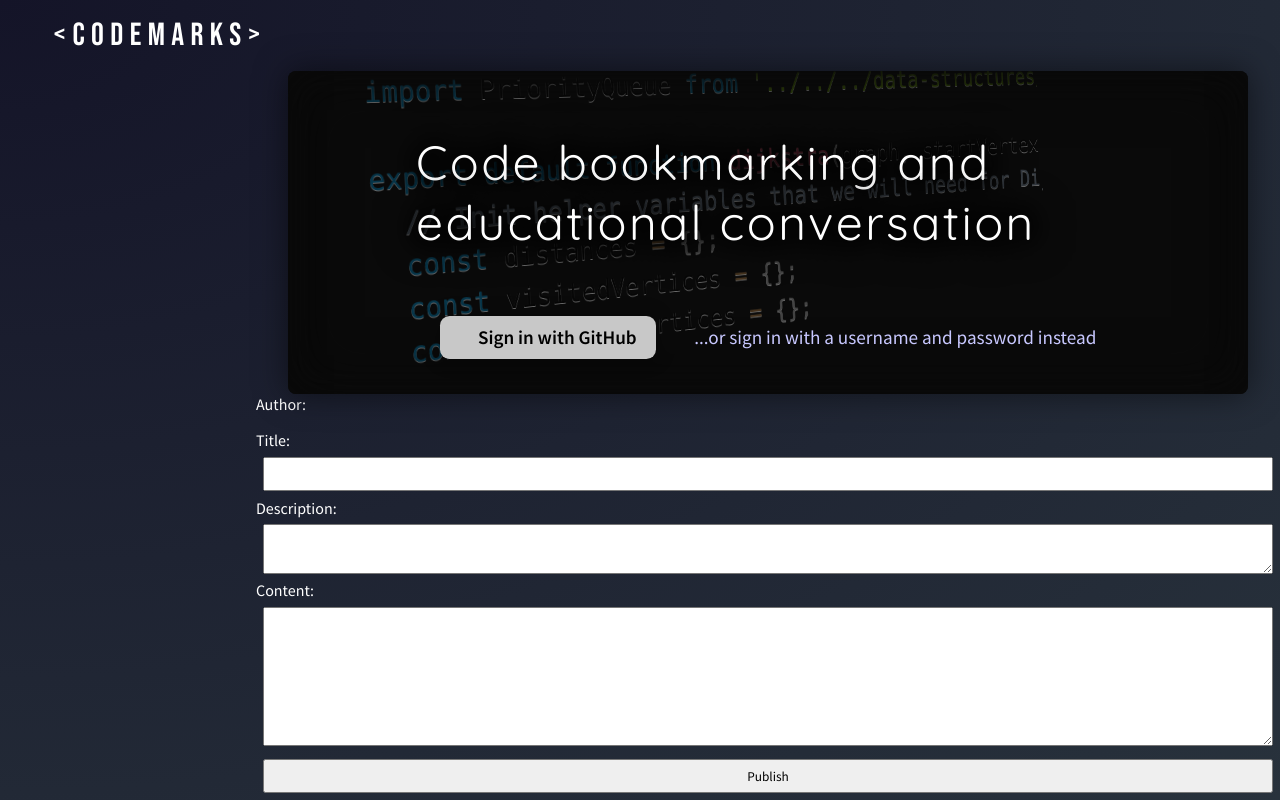
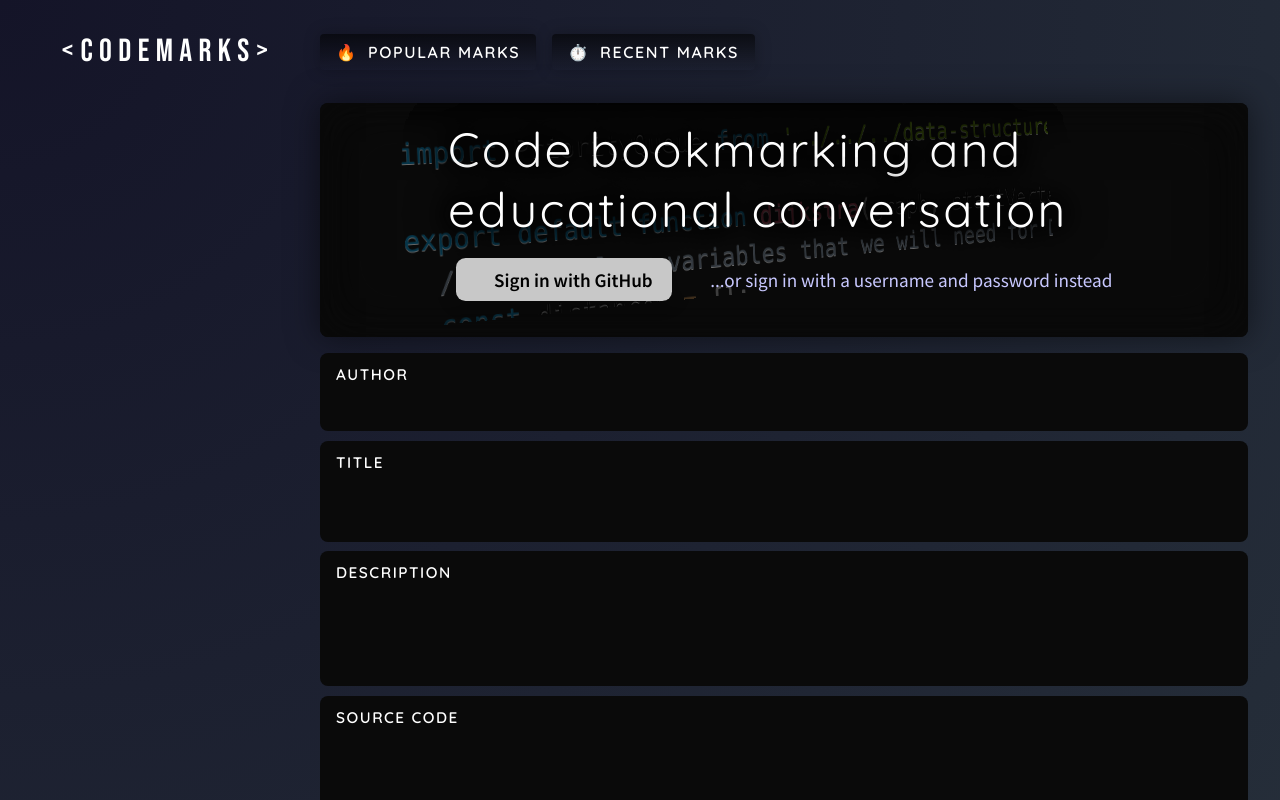
Before and after one commit to stellie82/codeMarks, a React (Create React App) app in the folder client/: page /newpost in a window 1280 px wide. Shown: the top 800 px of the page. Built offline with nearby package versions, Linux system fonts and the light colour scheme; no server answers; some icons are missing.

Commit message:
PostComposer component and general layout improvements

```diff
--- a/client/src/App.js
+++ b/client/src/App.js
@@ -106,9 +106,9 @@ class App extends Component {
             path="/"
             render={props => (
               <div className="container">
-                <Header user={this.state.user} />
+                <Header authenticated={this.state.authenticated} user={this.state.user} />
                 <div className="pageContent">
-                  { this.state.user.social ? '' : <Hero user={this.state.user} /> }
+                  { this.state.authenticated ? '' : <Hero user={this.state.user} /> }
                   <div className="cardBlock">
                     <PreviewCard />
                     <PreviewCard />
@@ -141,7 +141,7 @@ class App extends Component {
             path="/newpost"
             render={props => (
               <div className="container">
-                <Header user={this.state.user} suppressCreateCodemark="false" />
+                <Header authenticated={this.state.authenticated} user={this.state.user} />
                 <div className="pageContent">
                   { this.state.user.social ? '' : <Hero user={this.state.user} /> }
                   <PostComposer user={this.state.user} />
--- a/client/src/components/Header/index.js
+++ b/client/src/components/Header/index.js
@@ -17,11 +17,17 @@ class Header extends Component {
   render() {
     return (
       <div className="header">
-        {this.props.location}
         <Link to="/" className="title">codemarks</Link>
-        {(this.props.user.social && !this.props.suppressCreateCodemark) ? <Link to="/newpost" className="createPost">createCodemark()</Link> : '' }
-        {this.props.user.social ?
-          (<span className="authStatus">Welcome back, {this.props.user.social.github.username}.&nbsp;&nbsp;<a href="http://localhost:3001/auth/logout">Sign out.</a></span>)
+        <div className="btn-row markOptions">
+          <Link to="/popular" className="rounded-btn icon-btn-before popularMarks">Popular marks</Link>
+          <Link to="/recent" className="rounded-btn icon-btn-before recentMarks">Recent marks</Link>
+          { this.props.authenticated ? <Link to="/mine" className="skyblue rounded-btn icon-btn-before myMarks">My marks</Link> : '' }
+          { this.props.authenticated ? <Link to="/newpost" className="lime rounded-btn icon-btn-before newMark">New mark</Link> : '' }
+        </div>
+        {this.props.authenticated ?
+          (<span className="authStatus">Welcome back, {this.props.user.social.github.username}.
+              <a className="red rounded-btn icon-btn-after signOut" href="http://localhost:3001/auth/logout">Sign out</a>
+           </span>)
             :
           (<span className="authStatus"></span>)
         }
--- a/client/src/components/Header/style.css
+++ b/client/src/components/Header/style.css
@@ -3,7 +3,7 @@
 @import url('https://fonts.googleapis.com/css?family=Bebas+Neue|Quicksand:300,400,500,600,700|Rubik:300,400,500,700&display=swap');
 
 div.header {
-  padding: 1em 2em;
+  padding: 1rem 1rem;
   display: flex;
   flex-direction: row;
   justify-content: space-between;
@@ -12,43 +12,38 @@ div.header {
 
 div.header a.title {
   display: inline-block;
-  width: 16rem;
+  width: 17rem;
+  margin-right: 1rem;
   text-align: center;
   text-decoration: none;
   font-family: 'Bebas Neue';
   font-size: 2em;
   letter-spacing: 0.2em;
   color: white;
-  /* outline: 1px solid white; */
 }
 div.header a.title:before { content: '<'; }
 div.header a.title:after { content: '>'; }
 div.header a.title:hover:before { color: lime; }
 div.header a.title:hover:after { color: lime; }
 
-span.authStatus a {
-  color: rgbA(200, 200, 255, 1.00);
-  text-decoration: none;
+div.header .signOut {
+  margin-left: 2rem;
 }
 
-a.createPost {
-  display: inline-flex;
-  flex-direction: row;
-  align-items: center;
-  /* background: rgbA(30, 30, 30, 1.00); */
-  background: rgbA(225, 225, 255, 1.00);
-  color: black;
-  font-weight: 600;
-  padding: 0.5em 1em;
-  border-radius: 0.25em;
-  box-shadow: 0 0 1em rgbA(0, 0, 0, 0.25);
-  text-decoration: none;
-  font-size: 1.2em;
-  text-decoration: none;
-  color: rgbA(0, 0, 0, 1.00);
+div.header .markOptions {
+  /* outline: 2px solid white; */
+  flex-grow: 1;
 }
 
-a.createPost:hover {
-  box-shadow: 0 0 1em rgbA(0, 0, 0, 0.80);
-  background: rgbA(225, 225, 255, 1.00);
+div.header .markOptions a:before,
+div.header .signOut:after {
+
 }
+div.header .signOut:after {
+  text-align: right;
+}
+div.header .popularMarks:before { content: '🔥'; }
+div.header .recentMarks:before { content: '⏱️'; }
+div.header .myMarks:before { content: '🧍'; }
+div.header .newMark:before { content: '✏️'; }
+div.header .signOut:after { content: '❌'; }
--- a/client/src/components/Hero/index.js
+++ b/client/src/components/Hero/index.js
@@ -20,7 +20,7 @@ class Hero extends Component {
   render() {
     return (
       <div className="hero">
-        <span class="description">
+        <span className="description">
           Code bookmarking and educational conversation
         </span>
         <pre className="codePreview">
@@ -99,23 +99,12 @@ export default function dijkstra(graph, startVertex) {
           ''
             :
           (<span>
-            <a className="github login" href="http://localhost:3001/auth/github"><i class="devicon-github-plain colored"></i>Sign in with GitHub</a>
+            <a className="github login" href="http://localhost:3001/auth/github"><i className="devicon-github-plain colored"></i>Sign in with GitHub</a>
             <Link className="local login" to="/login/local">...or sign in with a username and password instead</Link>
           </span>)
         }
       </div>
     );
-    // return 'test';
-    // return ({
-    //     this.props.user ?
-    //     '' : (
-    //       <div>
-    //         <a href="/login/github">Authenticate with GitHub</a>
-    //         &nbsp;&nbsp;&nbsp;&nbsp;&nbsp;&nbsp;
-    //         <Link to="/login/local"/>...alternatively, sign up with a username and password</Link>
-    //       </div>
-    //     )
-    //   });
   }
 
 }
--- a/client/src/components/Hero/style.css
+++ b/client/src/components/Hero/style.css
@@ -15,7 +15,7 @@ div.hero {
   overflow: hidden;
   box-shadow: 0 0 2em rgbA(0, 0, 0, 0.50);
   /* margin-bottom: 2em; */
-  margin: 0em 2em;
+  margin: 0.5rem;
 }
 
 div.hero:before {
--- a/client/src/components/PostComposer/index.js
+++ b/client/src/components/PostComposer/index.js
@@ -1,20 +1,37 @@
 import React, { Component } from "react";
+import { Link } from "react-router-dom";
 import io from "socket.io-client";
 import "./style.css";
 
 class PostComposer extends Component {
 
-  state = { };
+  state = {
+    title: '',
+    description: '',
+    content: ''
+  };
 
   constructor(props) {
     super(props);
+    this.postTitleInput = React.createRef();
   }
 
   componentDidMount() {
-
+    this.postTitleInput.current.focus();
   }
 
-  publishPost() {
+  handleTitleChange = (event) => { this.setState({ title: event.target.value }); }
+  handleDescriptionChange = (event) => { this.setState({ description: event.target.value }); }
+  handleContentChange = (event) => { this.setState({ content: event.target.value }); }
+
+  tryPublishPost() {
+    let postData = {
+      author: this.props.user._id,
+      title: this.state.title,
+      description: this.state.description,
+      content: this.state.content
+    }
+    console.log(postData);
     // TODO: call "publishPost" express route here, then using the returned postKey, call:
     // this.props.history.push('/viewpost?key=KEY_HERE')
   }
@@ -22,11 +39,22 @@ class PostComposer extends Component {
   render() {
     return (
       <div className="compositionBox">
-        Author: <span className="postAutherName">{this.props.user.social ? this.props.user.social.github.username : ''}</span>
-        Title: <input type="text" name="postDescriptionInput"></input>
-        Description: <textarea id="descriptionBox" name="descriptionBox" className="descriptionBox"></textarea>
-        Content: <textarea id="codeBox" name="codeBox" className="codeBox"></textarea>
-        <input type="submit" value="Publish" />
+        <div className="formStyle postAuthorName">
+          <span className="formStyleInput postAuthorName">{this.props.user.social ? this.props.user.social.github.username : ''}</span>
+        </div>
+        <div className="formStyle postTitleBox">
+          <input type="text" name="postTitleBox" className="formStyleInput postTitleBox" ref={this.postTitleInput}  onChange={this.handleTitleChange}></input>
+        </div>
+        <div className="formStyle descriptionBox">
+          <textarea id="descriptionBox" name="descriptionBox" className="formStyleInput descriptionBox" onChange={this.handleDescriptionChange}></textarea>
+        </div>
+        <div className="formStyle codeBox">
+          <textarea id="codeBox" name="codeBox" className="formStyleInput codeBox" onChange={this.handleContentChange}></textarea>
+        </div>
+        <div className="btn-row submitActions">
+          <Link to="/" className="red rounded-btn icon-btn-before cancelPost">Cancel</Link>
+          <span className="lime rounded-btn icon-btn-before publishPost" onClick={(e) => this.tryPublishPost(e)}>Publish your mark</span>
+        </div>
       </div>
     );
   }
--- a/client/src/components/PostComposer/style.css
+++ b/client/src/components/PostComposer/style.css
@@ -6,15 +6,60 @@
   display: flex;
   flex-direction: column;
 }
-.compositionBox > * {
-  margin: 0.5em;
+.compositionBox > *:not(:last-child) {
+  margin-bottom: 0.5em;
 }
 .codeBox {
-  flex-grow: 1;
+  /* flex-grow: 1; */
+  min-height: 24rem;
 }
 .compositionBox input,
 .compositionBox textarea {
-  padding: 0.5em;
+  outline: none !important;
+  border: none !important;
+}
+
+.formStyle {
+  position: relative;
+  border-radius: 0.5rem;
+  padding-top: 2.5rem;
+  background: rgbA(10, 10, 10, 1.00);
+  color: white;
+  font-size: 1.2rem;
+  overflow: hidden;
+  min-height: 2em;
+}
+
+.formStyle:before {
+  position: absolute;
+  left: 1rem;
+  top: 0.75rem;
+  text-transform: uppercase;
+  font-weight: 600;
+  font-family: 'Quicksand';
+  letter-spacing: 0.1em;
+  font-size: 0.8em;
+}
+
+.formStyleInput {
+  color: white;
+  font-size: 1.2em;
+  padding: 1rem;
+}
+
+.formStyle.postAuthorName:before { content: 'Author'; }
+.formStyle.postTitleBox:before { content: 'Title'; }
+.formStyle.descriptionBox:before { content: 'Description'; }
+.formStyle.codeBox:before { content: 'Source Code'; }
+
+.publishPost:before { content: '✔️'; }
+.cancelPost:before { content: '❌'; }
+
+.compositionBox input,
+.compositionBox textarea {
+  background: none;
+  resize: none;
+  width: 100%;
 }
 
 .compositionBox input,
@@ -25,3 +70,7 @@
 .compositionBox textarea.codeBox {
   font-family: 'Source Code Pro';
 }
+
+.submitActions {
+  margin-top: 1rem;
+}
--- a/client/src/components/PreviewCard/style.css
+++ b/client/src/components/PreviewCard/style.css
@@ -14,7 +14,7 @@
   border-bottom: 0.1em solid transparent;
   flex-basis: 30em;
   flex-grow: 1;
-  margin: 1rem;
+  margin: 0.5rem;
   max-width: 33%;
   min-width: 24em;
 }
@@ -80,6 +80,7 @@
 }
 
 .previewCard span.postTag {
+  font-family: 'Quicksand';
   text-transform: uppercase;
   font-weight: 500;
   padding: 0.2em 0.6em;
@@ -91,7 +92,7 @@
 }
 
 .previewCard span.postTag:hover {
-  border-bottom: 0.1em solid lime;
+  border-bottom: 2px solid lime;
 }
 
 .previewCard span.postTag:not(:last-child) {
--- a/client/src/style.css
+++ b/client/src/style.css
@@ -18,21 +18,76 @@ body {
   min-height: 100vh;
   display: flex;
   flex-direction: column;
+  padding: 1rem;
 }
 
 .pageContent {
+  /* outline: 2px solid cyan; */
   display: flex;
   flex-direction: column;
-  margin-left: 16rem;
+  margin-left: 18em;
   flex: 1;
+  padding: 0.5rem;
 }
 
 .pageContent > div {
   flex: 1;
 }
 
+.pageContent > *:not(.cardBlock) {
+  margin: 0.5rem;
+}
+
 .cardBlock {
   display: flex;
   flex-wrap: wrap;
-  padding: 1rem;
+  /* padding: 1rem; */
+  align-content: flex-start;
 }
+
+.btn-row *:not(:last-child) {
+  margin-right: 1rem;
+}
+
+.rounded-btn {
+  align-self: flex-start;
+  /* background: rgbA(0, 0, 0, 0.60); */
+  background-image: linear-gradient(
+    rgbA(0, 0, 0, 0.60),
+    rgbA(0, 0, 0, 0.00));
+  padding: 0.5em 1em;
+  border-radius: 0.25em;
+  box-shadow: 0 0 1em rgbA(0, 0, 0, 0.25);
+  text-decoration: none;
+  /* font-size: 1.2em; */
+  text-decoration: none;
+  color: white;
+  text-transform: uppercase;
+  letter-spacing: 0.1em;
+  font-weight: 600;
+  font-family: 'Quicksand';
+  user-select: none;
+}
+
+.rounded-btn:hover {
+  cursor: pointer;
+  box-shadow: 0 0 1em rgbA(0, 0, 0, 0.80);
+  /* background: rgbA(0, 0, 0, 0.80); */
+  border-bottom: 2px solid white;
+}
+
+.icon-btn-before:before {
+  display: inline-block;
+  width: 2em;
+  text-align: left;
+}
+
+.icon-btn-after:after {
+  display: inline-block;
+  width: 2em;
+  text-align: right;
+}
+
+.rounded-btn.skyblue:hover { border-bottom: 2px solid skyblue; }
+.rounded-btn.lime:hover { border-bottom: 2px solid lime; }
+.rounded-btn.red:hover { border-bottom: 2px solid red; }
```
